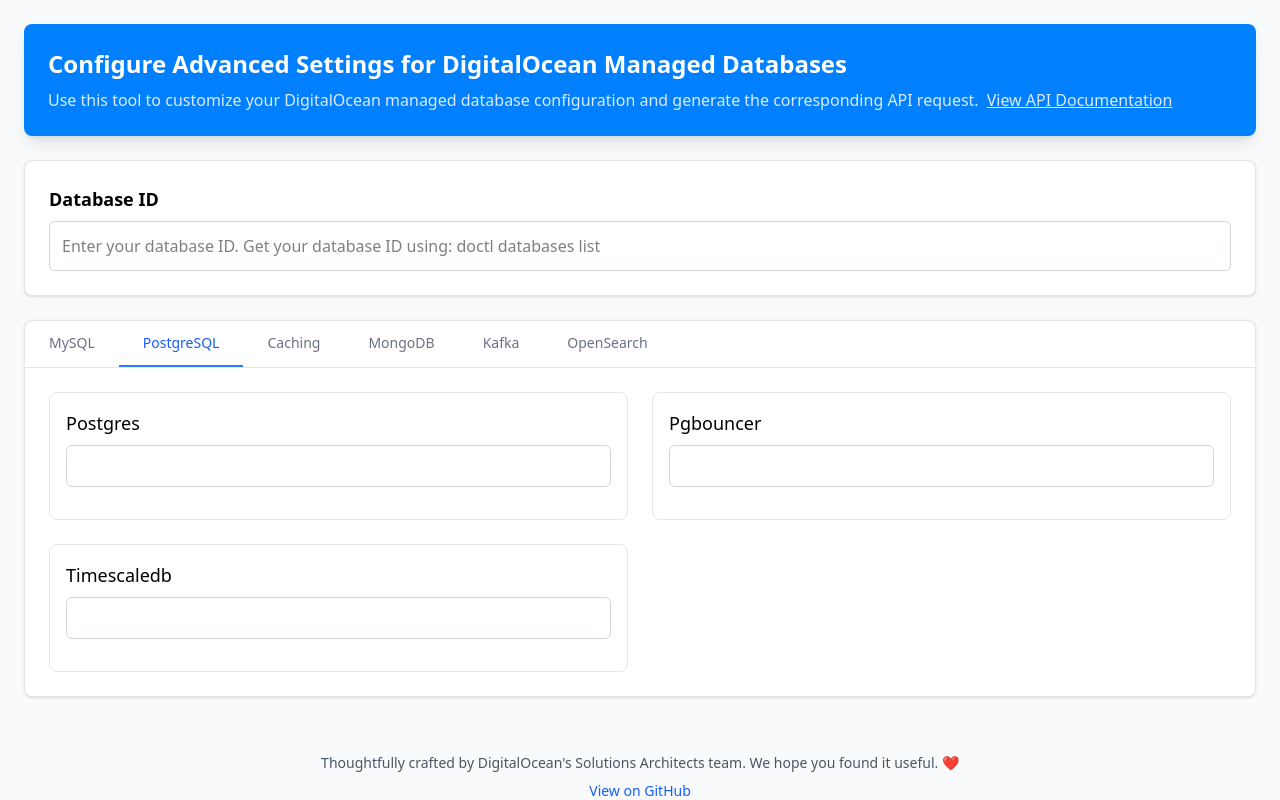
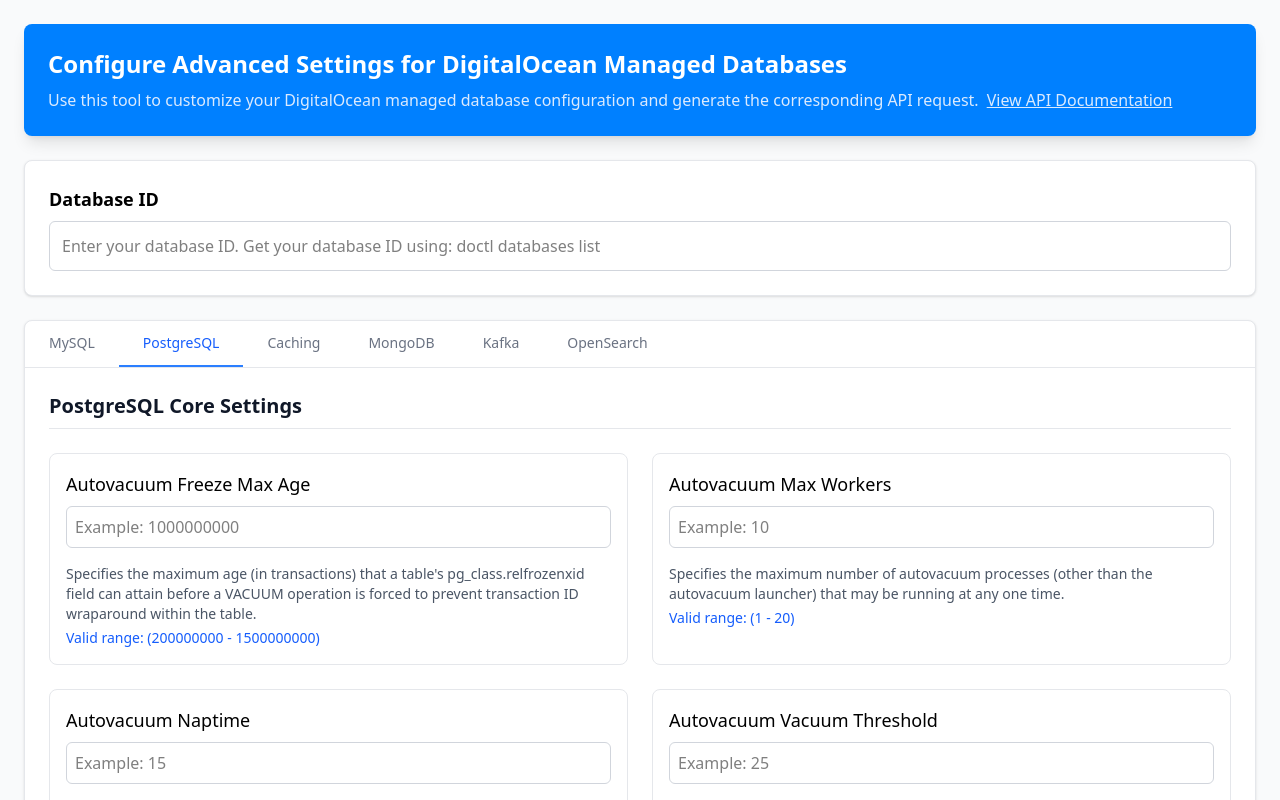
Before and after one commit to DO-Solutions/do-db-config-ui, a React (Vite) app: page / in a window 1280 px wide. Both pictures are taken after typing "5", "5", "Sample", "5", "Sample", "5" into the empty fields and a click on the button "PostgreSQL". Shown: the top 800 px of the page. Built offline with nearby package versions, Linux system fonts and the light colour scheme.

Commit message:
Refactor PostgreSQL configuration form to support sectioned fields and improve input handling

```diff
--- a/src/components/forms/PostgreSQLConfigForm.tsx
+++ b/src/components/forms/PostgreSQLConfigForm.tsx
@@ -3,6 +3,7 @@
 import GeneratedCommands from '../GeneratedCommands';
 import { generateCommands } from '../../utils/generateCommands';
 import { postgresConfigFields, PostgresConfig } from '../../config/postgres';
+import { ConfigField as ConfigFieldType } from '../../config/mysql';
 
 interface PostgreSQLConfigFormProps {
   databaseId: string;
@@ -15,12 +16,16 @@
   const handleInputChange = (name: string, value: any) => {
     if (value === null || value === undefined) {
       const newConfig = { ...config };
-      delete newConfig[name as keyof PostgresConfig];
+      delete newConfig[name];
       setConfig(newConfig);
     } else {
-      const field = postgresConfigFields[name as keyof typeof postgresConfigFields];
-      const processedValue = field.type === 'number' ? Number(value) : value;
-      setConfig((prev: PostgresConfig) => ({
+      const section = Object.entries(postgresConfigFields).find(([_, section]) =>
+        name in (section.fields || {})
+      )?.[1];
+
+      const field = section?.fields?.[name];
+      const processedValue = field?.type === 'number' ? Number(value) : value;
+      setConfig(prev => ({
         ...prev,
         [name]: processedValue
       }));
@@ -30,18 +35,25 @@
   const commands = generateCommands(databaseId, config, 'postgres');
 
   return (
-    <div className="space-y-6">
+    <div className="space-y-8">
+      {Object.entries(postgresConfigFields).map(([sectionKey, section]) => (
+        <div key={sectionKey} className="space-y-6">
+          <h2 className="text-xl font-bold text-gray-900 border-b border-gray-200 pb-2">
+            {section.title}
+          </h2>
           <div className="grid grid-cols-1 md:grid-cols-2 gap-6">
-        {Object.entries(postgresConfigFields).map(([name, field]) => (
+            {Object.entries(section.fields).map(([name, field]) => (
               <ConfigField
                 key={name}
                 name={name}
-            field={field as ConfigField}
-            value={config[name as keyof PostgresConfig]}
+                field={field as ConfigFieldType}
+                value={config[name]}
                 onChange={handleInputChange}
               />
             ))}
           </div>
+        </div>
+      ))}
 
       {databaseId && Object.keys(config).length > 0 && (
         <GeneratedCommands commands={commands} />
--- a/src/config/postgres.ts
+++ b/src/config/postgres.ts
@@ -4,7 +4,12 @@
   [key: string]: string | number | boolean;
 }
 
-export const postgresConfigFields: Record<string, ConfigField> = {
+interface ConfigSection {
+  title: string;
+  fields: Record<string, ConfigField>;
+}
+
+export const postgresConfigFields: Record<string, ConfigSection> = {
   postgres: {
     title: 'PostgreSQL Core Settings',
     fields: {
```
Lines whose indentation alone changed are shown as unchanged.
